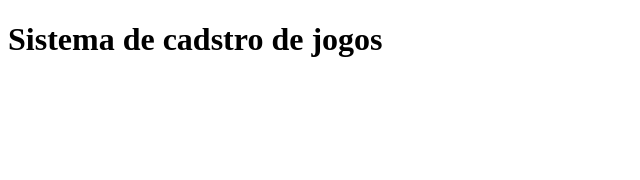
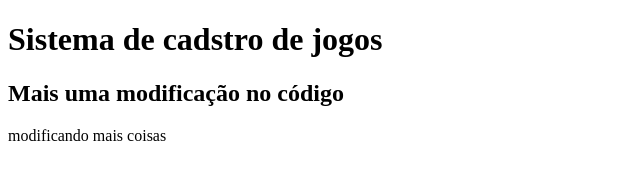
Before and after one commit to thomasmendonca/sistema-de-cadastro, a plain HTML site: page index.html in a window 1280 px wide. Shown: the whole page, without its empty margins (0-640 px from the left). Drawn offline with Linux system fonts and the light colour scheme.

Commit message:
colocando mais conteúdo

```diff
--- a/index.html
+++ b/index.html
@@ -9,5 +9,7 @@
 <body>
     <h1>Sistema de cadstro de jogos</h1>
     <script src="app.js"></script>
+    <h2>Mais uma modificação no código</h2>
+    <p>modificando mais coisas</p>
 </body>
 </html>
```
